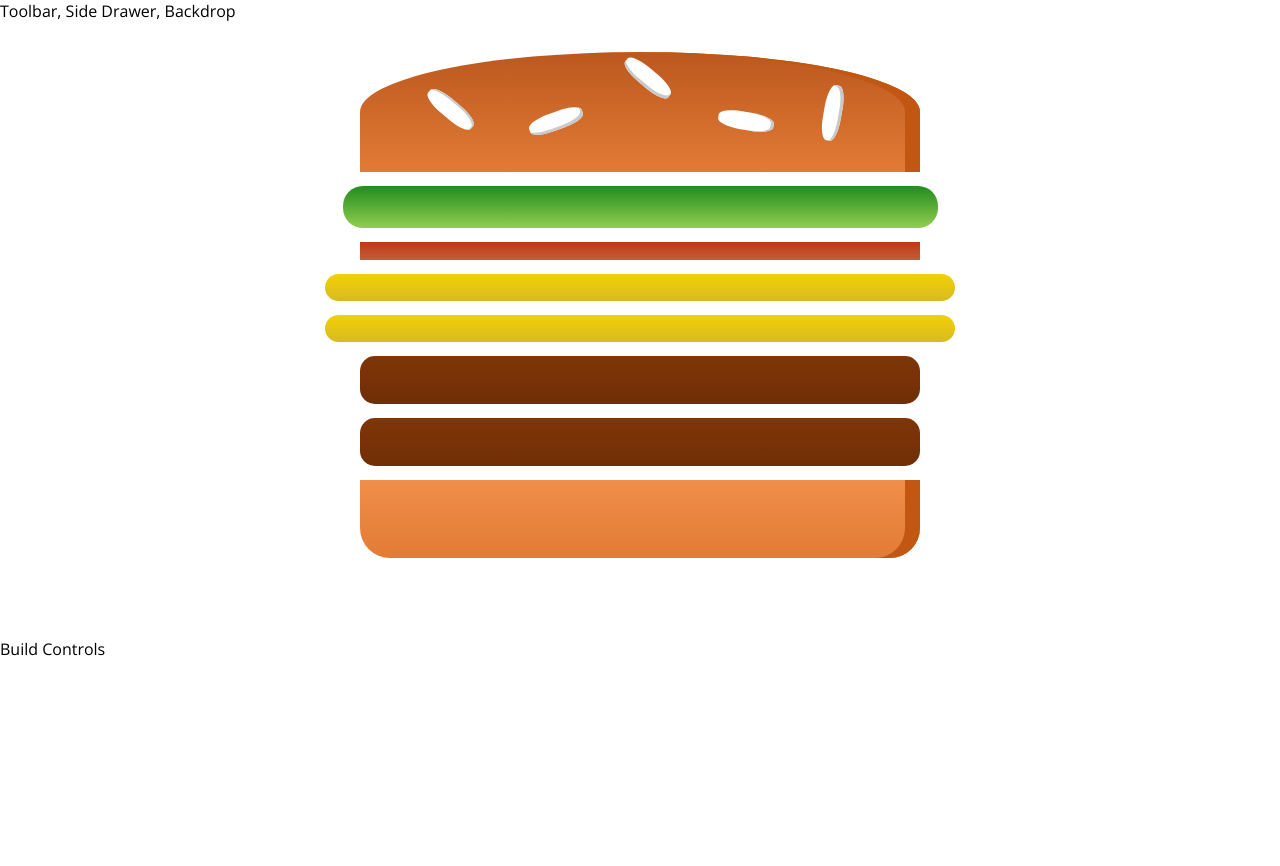
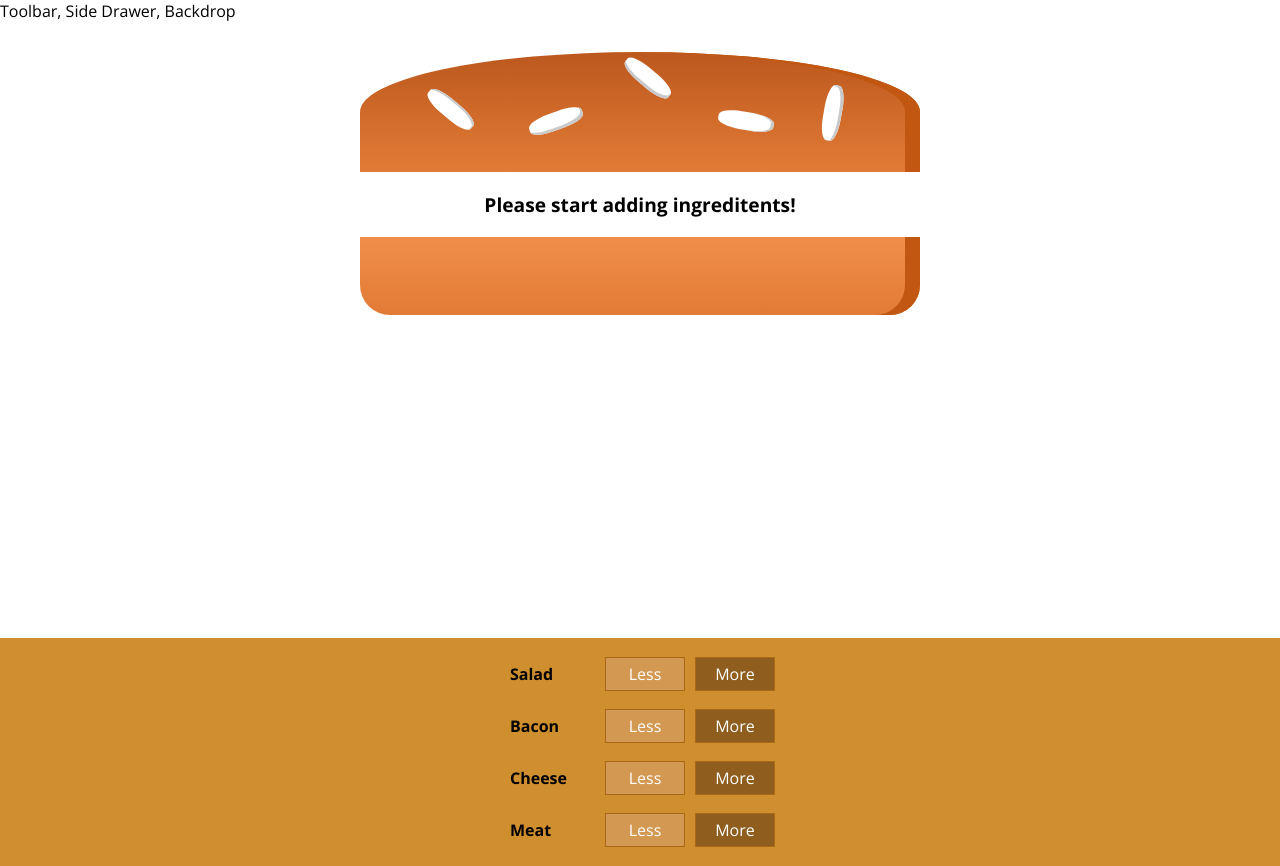
Before and after one commit to alexyap1205/burger-builder-react, a React app: page / in a window 1280 px wide. Before the commit the page ends 800 px from the top, so only its background shows below. Built offline with nearby package versions, Linux system fonts and the light colour scheme.

Commit message:
Add Ingredients Implementation

```diff
--- /dev/null
+++ b/src/components/Burger/BuildControls/BuildControl/BuildControl.css
@@ -0,0 +1,56 @@
+.BuildControl {
+    display: flex;
+    justify-content: space-between;
+    align-items: center;
+    margin: 5px 0;
+}
+
+.BuildControl button {
+    display: block;
+    font: inherit;
+    padding: 5px;
+    margin: 0 5px;
+    width: 80px;
+    border: 1px solid #AA6817;
+    cursor: pointer;
+    outline: none;
+}
+
+.BuildControl button:disabled {
+    background-color: #AC9980;
+    border: 1px solid #7E7365;
+    color: #ccc;
+    cursor: default;
+}
+
+.BuildControl button:hover:disabled {
+    background-color: #AC9980;
+    color: #ccc;
+    cursor: not-allowed;
+}
+
+.Label {
+    padding: 10px;
+    font-weight: bold;
+    width: 80px;
+}
+
+.BuildControl .Less {
+    background-color: #D39952;
+    color: white;
+}
+
+.BuildControl .More {
+    background-color: #8F5E1E;
+    color: white;
+}
+
+.BuildControl .Less:hover, .BuildControl .Less:active {
+    background-color: #DAA972;
+    color: white;
+}
+
+.BuildControl .More:hover,.BuildControl .More:active {
+    background-color: #99703F;
+    color: white;
+}
--- /dev/null
+++ b/src/components/Burger/BuildControls/BuildControl/BuildControl.js
@@ -0,0 +1,12 @@
+import React from 'react';
+import classes from './BuildControl.css';
+
+const buildControl = (props) => (
+    <div className={classes.BuildControl}>
+        <div className={classes.Label}>{props.label}</div>
+        <button className={classes.Less}>Less</button>
+        <button className={classes.More} onClick={props.added}>More</button>
+    </div>
+);
+
+export default buildControl;
--- /dev/null
+++ b/src/components/Burger/BuildControls/BuildControls.css
@@ -0,0 +1,10 @@
+.BuildControls {
+    width: 100%;
+    background-color: #CF8F2E;
+    display: flex;
+    flex-flow: column;
+    align-items: center;
+    box-shadow: 0 2px 1px #ccc;
+    margin: auto;
+    padding: 10px 0;
+}
--- /dev/null
+++ b/src/components/Burger/BuildControls/BuildControls.js
@@ -0,0 +1,23 @@
+import React from 'react';
+import classes from './BuildControls.css';
+import BuildControl from './BuildControl/BuildControl';
+
+const controls = [
+    { label: 'Salad', type: 'salad' },
+    { label: 'Bacon', type: 'bacon' },
+    { label: 'Cheese', type: 'cheese' },
+    { label: 'Meat', type: 'meat' },
+];
+
+const buildControls = (props) => {
+    return <div className={classes.BuildControls}>
+        {controls.map(ctrl => (
+            <BuildControl
+                key={ctrl.label}
+                label={ctrl.label}
+                added={() => props.ingredientAdded(ctrl.type)}/>
+        ))}
+    </div>
+};
+
+export default buildControls;
--- a/src/components/Burger/Burger.js
+++ b/src/components/Burger/Burger.js
@@ -4,14 +4,22 @@ import classes from './Burger.css';
 import BurgerIngredient from "./BurgerIngredient/BurgerIngredient";
 
 const burger = (props) => {
-    const transformedIngreadients = Object.keys(props.ingredients)
+    let transformedIngreadients = Object.keys(props.ingredients)
         .map(igKey => {
            return [...Array(props.ingredients[igKey])] // This returns a single array spreading all the content
                .map((_, i) => {
                return <BurgerIngredient key={igKey + i} type={igKey}/> // This defines the content of the top map
            })
-        });
+        })
+        .reduce((arr, el) => {
+            return arr.concat(el)
+        }, []);
 
+    if (transformedIngreadients.length === 0){
+        transformedIngreadients = <p>Please start adding ingreditents!</p>
+    }
+
+    console.log(transformedIngreadients);
   return (
       <div className={classes.Burger}>
           <BurgerIngredient type="bread-top"/>
--- a/src/containers/BurgerBuilder/BurgerBuilder.js
+++ b/src/containers/BurgerBuilder/BurgerBuilder.js
@@ -1,22 +1,51 @@
 import React, {Component} from 'react';
 import Auxillary from '../../hoc/Auxillary';
 import Burger from '../../components/Burger/Burger';
+import BuildControls from '../../components/Burger/BuildControls/BuildControls';
+
+const INGREDIENT_PRICES = {
+    salad: 0.5,
+    cheese: 0.4,
+    meat: 1.3,
+    bacon: 0.7
+};
 
 class BurgerBuilder extends Component {
     state = {
       ingredients: {
-          salad: 1,
-          bacon: 1,
-          cheese: 2,
-          meat: 2
-      }
+          salad: 0,
+          bacon: 0,
+          cheese: 0,
+          meat: 0
+      },
+      totalPrice: 4
+    };
+
+    addIngredientHandler = (type) => {
+        const oldCount = this.state.ingredients[type];
+        const updatedCount = oldCount + 1;
+        const  updatedIngredients = {
+            ...this.state.ingredients
+        };
+        updatedIngredients[type] = updatedCount;
+        const newPrice = this.state.totalPrice + INGREDIENT_PRICES[type];
+
+        this.setState({
+            ingredients: updatedIngredients,
+            totalPrice: newPrice
+        });
+    };
+
+    removeIngredientHAndler = (type) => {
+
     };
 
     render() {
         return (
             <Auxillary>
                 <Burger ingredients={this.state.ingredients}/>
-                <div>Build Controls</div>
+                <BuildControls
+                    ingredientAdded={this.addIngredientHandler}/>
             </Auxillary>
         );
     }
```
